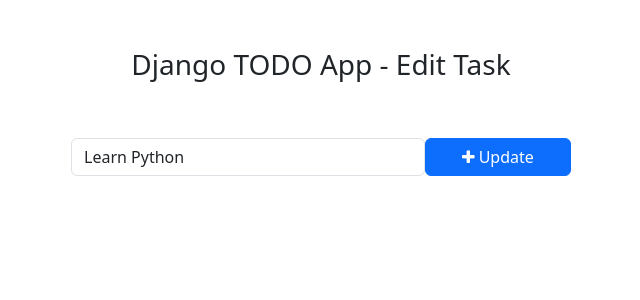
After one commit to sri3434/ToDo, a Django app: page /todo/edit_task/2/ in a window 1280 px wide. The commit adds this page. Shown: the top 300 px of the page, without its empty margins (319-959 px from the left). Run offline with Django 5.2, Linux system fonts and the light colour scheme; data comes from the database, SQL or seed files in the repository; both versions use the stored data as it was after the commit.

Commit message:
todo app final

```diff
--- /dev/null
+++ b/ToDo_main/templates/edit_task.html
@@ -0,0 +1,30 @@
+<!DOCTYPE html>
+<html lang="en">
+<head>
+    <meta charset="UTF-8">
+    <meta name="viewport" content="width=device-width, initial-scale=1.0">
+    <title>Edit Task - Django TODO App</title>
+
+      <!-- Bootstrap -->
+    <link href="https://cdn.jsdelivr.net/npm/bootstrap@5.3.0-alpha1/dist/css/bootstrap.min.css" rel="stylesheet" integrity="sha384-GLhlTQ8iRABdZLl6O3oVMWSktQOp6b7In1Zl3/Jr59b6EGGoI1aFkw7cmDA6j6gD" crossorigin="anonymous">
+    <script src="https://cdn.jsdelivr.net/npm/bootstrap@5.3.0-alpha1/dist/js/bootstrap.bundle.min.js" integrity="sha384-w76AqPfDkMBDXo30jS1Sgez6pr3x5MlQ1ZAGC+nuZB+EYdgRZgiwxhTBTkF7CXvN" crossorigin="anonymous"></script>
+    <!-- Font Awesome Icons -->
+    <link rel="stylesheet" href="https://cdnjs.cloudflare.com/ajax/libs/font-awesome/4.7.0/css/font-awesome.min.css">
+
+</head>
+<body>
+   <div class="container">
+        <h3 class="pt-5 pb-5 text-center">Django TODO App - Edit Task</h3>
+        <form action="{% url 'edit_task' get_task.pk %}" method="POST" style="width: 500px; margin:auto;">
+                    {% csrf_token %}
+                    <div class="form-group">
+                        <span style="display: flex;">
+                            <input type="text" name ='task' class="form-control" placeholder="Add a task" value="{{ get_task.task }}">
+                            <button type="submit" class="btn btn-primary" style="width: 200px;"><i class="fa fa-plus"></i> Update</button>
+                        </span>
+                    </div>
+        </form>
+   </div>
+
+</body>
+</html>
--- a/ToDo_main/views.py
+++ b/ToDo_main/views.py
@@ -3,7 +3,11 @@ from todo.models import Task
 
 def home(request):
     tasks = Task.objects.filter(is_completed=False).order_by('updated_at')
+
+    completed_tasks = Task.objects.filter(is_completed=True)
+    print(completed_tasks)
     context = {
         'tasks': tasks,
+        'completed_tasks': completed_tasks,
     }
     return render(request, 'home.html', context)
--- a/todo/urls.py
+++ b/todo/urls.py
@@ -2,5 +2,18 @@ from django.urls import path
 from . import views
 
 urlpatterns = [
+    # URL pattern for the add task view
     path('addTask/', views.addTask, name='addTask'),
+
+    # URL pattern for the mark as done view
+    path('mark_as_done/<int:pk>/', views.mark_as_done, name='mark_as_done'),
+
+    # URL pattern for the mark as undone view
+    path('mark_as_undone/<int:pk>/', views.mark_as_undone, name='mark_as_undone'),
+
+    # URL pattern for editing a task
+    path('edit_task/<int:pk>/', views.edit_task, name='edit_task'),
+
+    # URL pattern for the delete task view
+    path('delete_task/<int:pk>/', views.delete_task, name='delete_task'),
 ]
--- a/todo/views.py
+++ b/todo/views.py
@@ -1,4 +1,5 @@
-from django.shortcuts import redirect, render
+from django.http import HttpResponse
+from django.shortcuts import get_object_or_404, redirect, render
 from .models import Task
 
 
@@ -7,3 +8,37 @@ def addTask(request):
     task = request.POST.get('task')
     Task.objects.create(task=task)
     return redirect('home')
+
+def mark_as_done(request, pk):
+    task = get_object_or_404(Task, pk=pk)
+    task.is_completed = True
+    task.save()
+    return redirect('home')
+
+def mark_as_undone(request, pk):
+    task = get_object_or_404(Task, pk=pk)
+    task.is_completed = False
+    task.save()
+    return redirect('home')
+
+def edit_task(request, pk):
+    get_task = get_object_or_404(Task, pk=pk)
+    if request.method == 'POST':
+        new_task = request.POST['task']
+        get_task.task = new_task
+        get_task.save()
+        return redirect('home')
+
+    else:
+        context = {
+            'get_task': get_task,
+        }
+
+
+    return render(request, 'edit_task.html', context)
+
+
+def delete_task(request, pk):
+    task = get_object_or_404(Task, pk=pk)
+    task.delete()
+    return redirect('home')
```
Also changed, not shown: ToDo_main/templates/home.html (+10 -5 lines), db.sqlite3.
